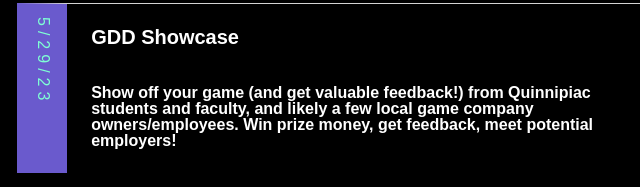
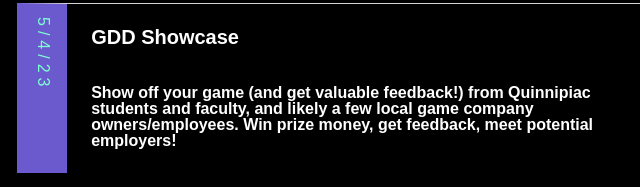
Before and after one commit to ProfessorBlake/GDD-Screensaver, a plain HTML site: page Slides/Upcoming/index.html in a window 1280 px wide. Shown: the part 522-709 px from the top of the page, 286-926 px from the left. Drawn offline with nearby package versions, Linux system fonts and the light colour scheme; a web font is replaced by a local one.

Commit message:
DateChange

```diff
--- a/Slides/Upcoming/index.html
+++ b/Slides/Upcoming/index.html
@@ -118,7 +118,7 @@
         {
           name: "GDD Showcase",
           desc: "Show off your game (and get valuable feedback!) from Quinnipiac students and faculty, and likely a few local game company owners/employees. Win prize money, get feedback, meet potential employers!",
-          date: '5/29/23'
+          date: '5/4/23'
         }
       ]
 
```
